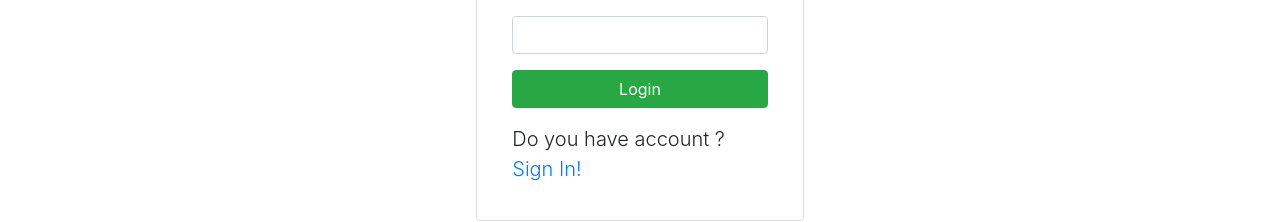
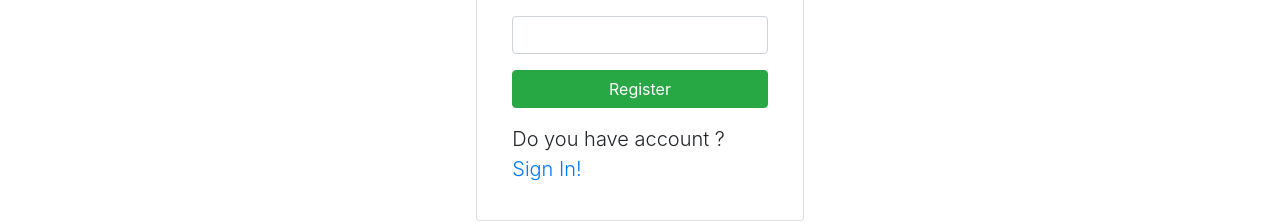
Before and after one commit to reyraditya/ReactMongoose, a React (Create React App) app: page /register in a window 1280 px wide. Shown: the part 467-689 px from the top of the page. Built offline with nearby package versions, Linux system fonts and the light colour scheme.

Commit message:
register added

```diff
--- /dev/null
+++ b/src/actions/index.js
@@ -0,0 +1,14 @@
+import axios from '../config/axios'
+
+ export const onRegister = (name, age, email, password) => {
+    return dispatch => {
+        axios.post('/users', {
+                name, age, email, password
+        }).then(res => {
+            console.log("YEaaaayyy");
+
+         }).catch(e => {
+            // console.log(e.response.data.replace('User validation failed: ', ''));
+        })
+    }
+}
--- a/src/components/Register.js
+++ b/src/components/Register.js
@@ -1,7 +1,17 @@
 import React, { Component } from 'react';
 import {Link} from 'react-router-dom';
+import {onRegister} from '../actions'
+import {connect} from 'react-redux'
 
 class Register extends Component {
+    onButtonClick = () => {
+        const name = this.name.value
+        const age = this.age.value
+        const email = this.email.value
+        const pass = this.password.value
+        this.props.onRegister(name, age, email, pass)
+    }
+
     render() {
         return (
             <div>
@@ -28,7 +38,7 @@ class Register extends Component {
                             </div>
                             <form className="input-group"><input ref={input => this.password = input} className="form-control" type="password" /></form>
                             <div className="d-flex justify-content-center my-3">
-                                <button className="btn btn-success btn-block" onClick={this.onButtonClick}>Login</button>
+                                <button className="btn btn-success btn-block" onClick={this.onButtonClick}>Register</button>
                             </div>
                             {/* {this.onErrorRegister()} */}
                             <p className="lead">Do you have account ? <Link to="/login">Sign In!</Link></p>
@@ -40,4 +50,4 @@ class Register extends Component {
     }
 }
 
-export default Register;
+export default connect(null,{onRegister})(Register);
--- /dev/null
+++ b/src/config/axios.js
@@ -0,0 +1,5 @@
+import axios from 'axios'
+
+ export default axios.create({
+    baseURL: 'http://localhost:2009'
+})
--- a/src/reducers/index.js
+++ b/src/reducers/index.js
@@ -4,6 +4,6 @@ import AuthReducer from './AuthReducer';
 
 export default combineReducers(
     {
-        dummyStore: () => 2019
+        dummyStore: () => 2009
     }
 )
```
